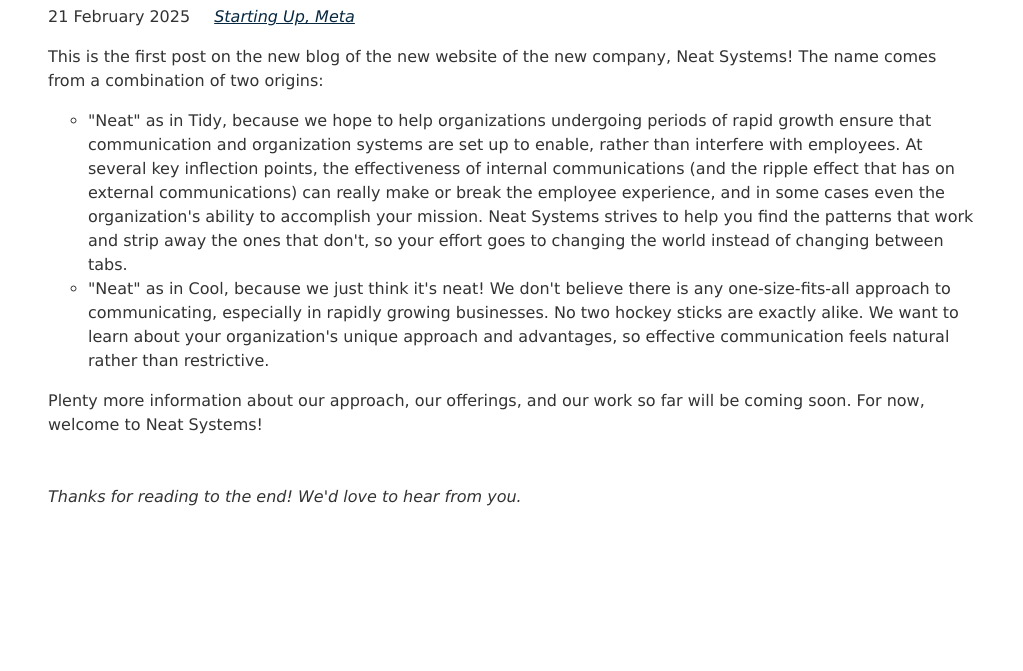
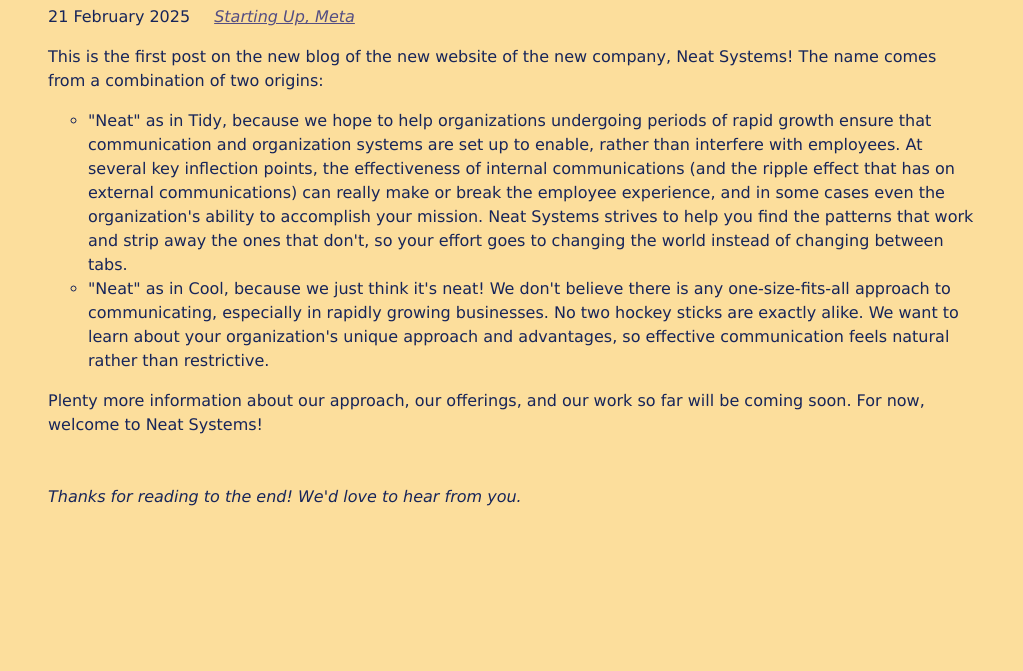
Before and after one commit to Neat-Systems/Neat-Systems.github.io, an Eleventy site: page content/blog/firstpost.md in a window 1280 px wide. Shown: the part 129-800 px from the top of the page, without its empty margins (128-1151 px from the left). Built offline with nearby package versions, Linux system fonts and the light colour scheme; Eleventy itself is replaced by a stand-in of ours; files that its build step writes are made by us from their sources; what @zachleat/heading-anchors, zod-validation-error would draw is missing.

Commit message:
Updating light mode theme

```diff
--- a/css/index.css
+++ b/css/index.css
@@ -6,16 +6,16 @@
 
 /* Theme colors */
 :root {
-	--color-gray-20: #e0e0e0;
-	--color-gray-50: #C0C0C0;
-	--color-gray-90: #333;
+	--color-gray-20: #544E83;
+	--color-gray-50: #5B8E7D;
+	--color-gray-90: #17255A;
 
-	--background-color: #fff;
+	--background-color: #FCDE9C;
 
 	--text-color: var(--color-gray-90);
-	--text-color-link: #082840;
-	--text-color-link-active: #5f2b48;
-	--text-color-link-visited: #17050F;
+	--text-color-link: #544E83;
+	--text-color-link-active: #5B8E7D;
+	--text-color-link-visited: #5B8E7D;
 
 	--syntax-tab-size: 2;
 }
--- a/public/css/index.css
+++ b/public/css/index.css
@@ -6,16 +6,16 @@
 
 /* Theme colors */
 :root {
-	--color-gray-20: #e0e0e0;
-	--color-gray-50: #C0C0C0;
-	--color-gray-90: #333;
+	--color-gray-20: #544E83;
+	--color-gray-50: #5B8E7D;
+	--color-gray-90: #17255A;
 
-	--background-color: #fff;
+	--background-color: #FCDE9C;
 
 	--text-color: var(--color-gray-90);
-	--text-color-link: #082840;
-	--text-color-link-active: #5f2b48;
-	--text-color-link-visited: #17050F;
+	--text-color-link: #544E83;
+	--text-color-link-active: #5B8E7D;
+	--text-color-link-visited: #5B8E7D;
 
 	--syntax-tab-size: 2;
 }
```
Also changed, not shown: 404.html (+8 -8 lines), about/index.html (+8 -8 lines), blog/firstpost/index.html (+8 -8 lines), blog/index.html (+8 -8 lines), index.html (+8 -8 lines), links/index.html (+8 -8 lines), tags/index.html (+8 -8 lines), tags/starting-up-meta/index.html (+8 -8 lines).
